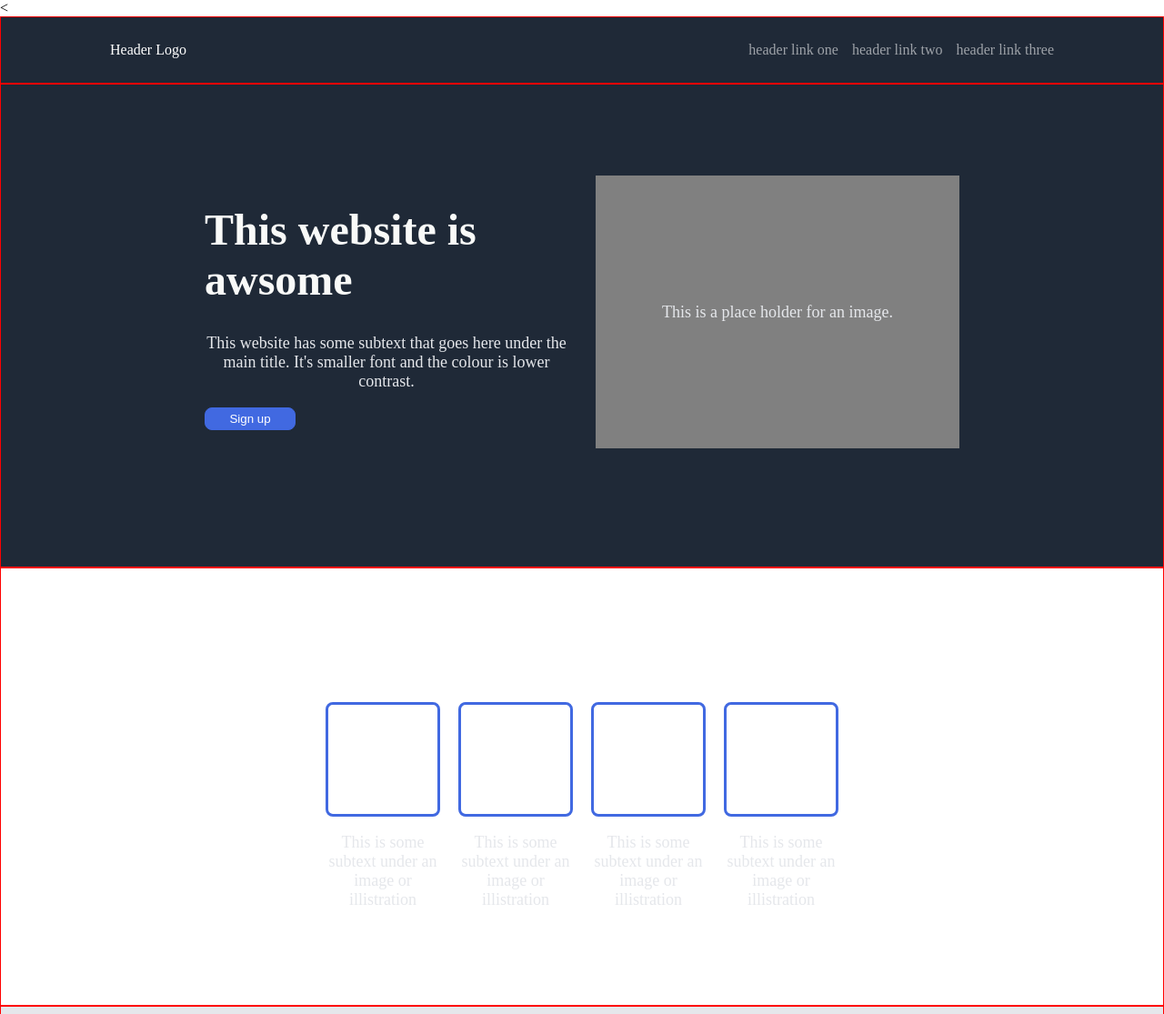
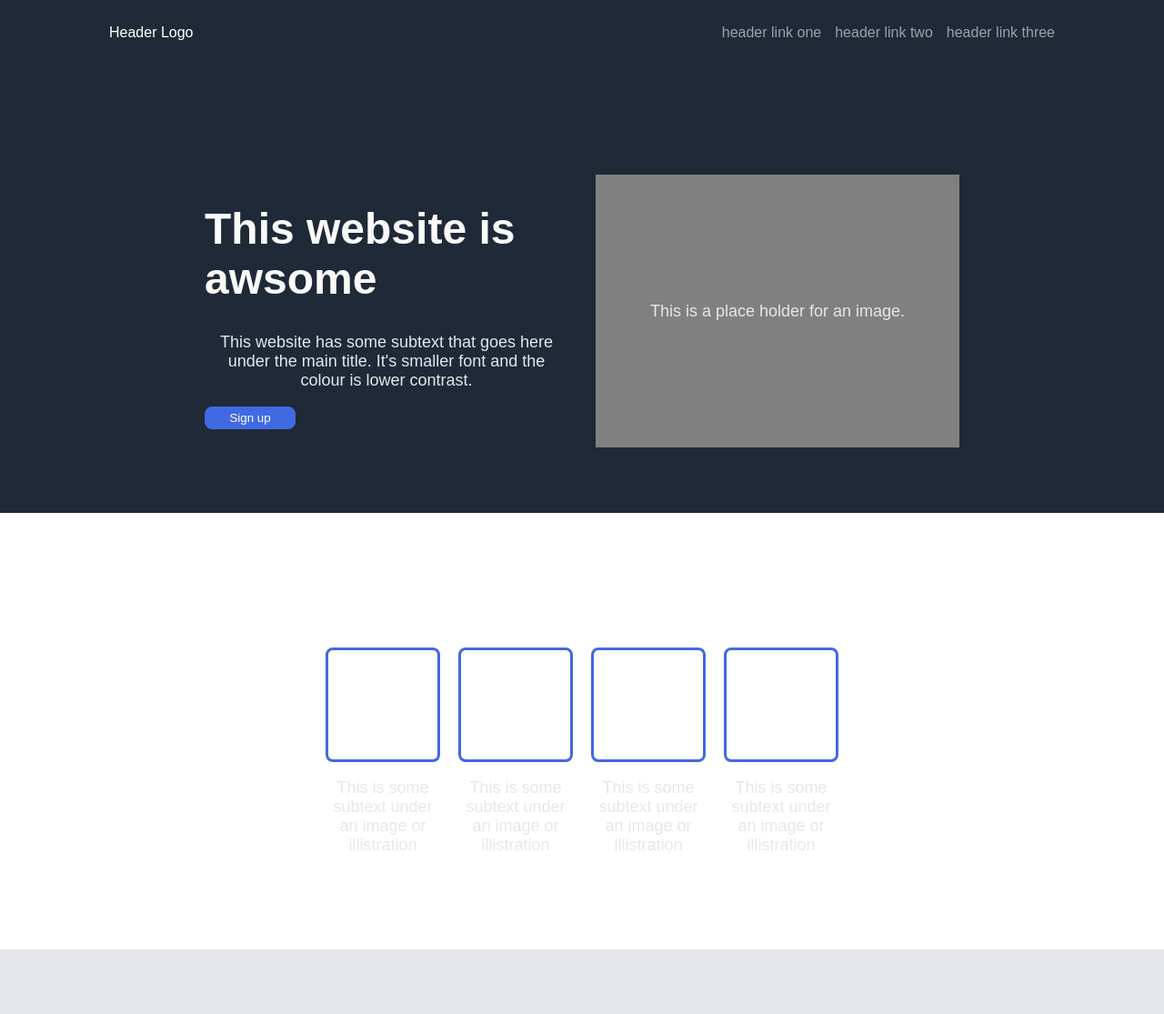
Before and after one commit to BenF1991/Oden-Project-1-Landing-page, a plain HTML site: page index.html in a window 1280 px wide. Shown: the top 1115 px of the page at 91% size. Drawn offline with Linux system fonts and the light colour scheme.

Commit message:
modified banner section of site to scale when browers window is made smaller

```diff
--- a/index.html
+++ b/index.html
@@ -1,9 +1,9 @@
 <!DOCTYPE html>
 <html lang="en">
 <head>
-    <meta charset="utf-8" >
+    <meta charset="utf-8">
     <title>Landing page</title>
-    <<link rel="stylesheet" href="style.css">
+    <link rel="stylesheet" href="style.css">
 </head>
 <body>
   <div class="container">
@@ -19,17 +19,19 @@
    </div>
 
  <div class="banner">
-   <div class="banner1">
+   <div class="bannerbox">
+   <div class="bannertext">
    <h1>This website is awsome</h1>
      <p>This website has some subtext that goes here under the main title. It's
        smaller font and the colour is lower contrast.</p>
    <button class="signup">Sign up</button>
    </div>
 
-<div class="banner2">
+<div class="bannerimage">
  <p>This is a place holder for an image.</p>
   </div>
   </div>
+</div>
 
  <div class="info">
    <h2>Some random information.</h2>
@@ -78,11 +80,10 @@
 
   <div class="footer">
     <div class="copyright">
-      <p3>image goes here</p3>
+      <p3>@ Oden Project 2022</p3>
       </div>
     </div>
 </div>
 
-
 </body>
 </html>
--- a/style.css
+++ b/style.css
@@ -1,14 +1,17 @@
-body{
-  margin: 0;
+ html, body{
+  font-family: Arial, Helvetica, sans-serif;
+  min-height: 100%;
+  padding:0px;
+  margin:0px;
 }
 
 .container{
-  display: flex;
+  display: flex wrap;
   flex-direction: column;
+  min-width: 400px;
 }
 
 .header{
-  border: 1px solid #ff0000;
   height: 72px;
   display: flex;
   justify-content: space-between;
@@ -20,24 +23,25 @@ body{
 }
 
 .banner{
-  border: 1px solid #ff0000;
   display: flex;
   align-items: center;
   justify-content: center;
   background-color: #1F2937;
-  height: 500px;
-  padding-left: 120px;
-  padding-right: 120px;
-  padding-bottom: 30px;
 }
 
-.banner1{
+.bannerbox{
+  display: flex;
+  justify-content: center;
+  align-items: center;
+  margin: 120px 72px 72px;
+}
+.bannertext{
 height: 300px;
 width: 400px;
 padding-right: 30px;
 }
 
-.banner2{
+.bannerimage{
   display:flex;
   align-items: center;
   justify-content: center;
@@ -47,7 +51,6 @@ padding-right: 30px;
 }
 
 .info{
-  border: 1px solid #ff0000;
   background-color: #ffffff;
   padding: 40px;
   height: 72px;
@@ -60,6 +63,7 @@ padding-right: 30px;
 .infoitems{
   display: flex;
   justify-content: center;
+  flex: wrap;
   padding: 40px;
   width: 200px;
   height: 300px;
@@ -79,32 +83,26 @@ padding-right: 30px;
 }
 
 .signup{
-  border: 1px solid #ff0000;
   display: flex;
   background-color: #ffffff;
   height: 72px;
 }
 
 .quote{
-  border: 1px solid #ff0000;
   display: flex;
   align-items: center;
   justify-content: center;
   flex-direction: column;
   background-color: #E5E7EB;
-  padding-left: 200px;
-  padding-right: 300px;
-  padding-top: 160px;
-  padding-bottom: 160px;
+  padding: 160px;
+  text-align: center;
 }
 
 .quotetext{
-  border: 1px solid #ff0000;
   padding-top: 60px;
 }
 
 .thor{
-  border: 1px solid #ff0000;
   color: #000000;
   padding-left: 480px;
 }
@@ -118,7 +116,6 @@ padding-right: 30px;
 .signupbox{
   display: flex;
   background: royalblue;
-  border: 1px solid #ff0000;
   border-radius: 8px;
   height: 130px;
   width: 700px;
@@ -146,9 +143,8 @@ padding-right: 30px;
 }
 
 .copyright{
-  border: 1px solid #ff0000;
   height:30px;
-  width: 150px;
+  width: 300px;
   color: #ff0000;
   padding-top: : 10px;
   text-align: center;
@@ -212,3 +208,7 @@ p2{
   color: #000000;
   font-weight: bold;
 }
+
+p3{
+  color: #E5E7EB;
+}
```
